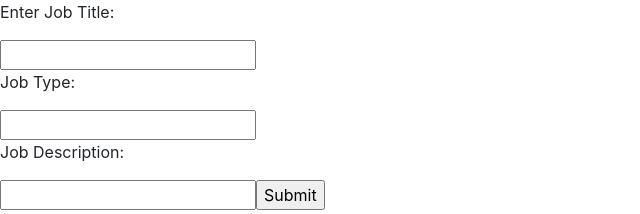
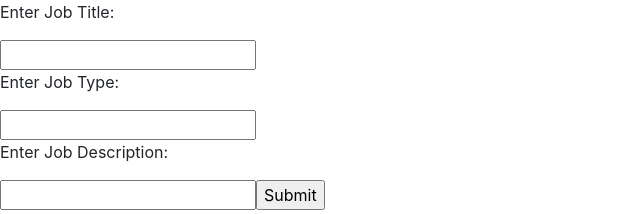
Before and after one commit to amakaanikwe/bric_sheets_react, a React (Create React App) app in the folder React_App/: page /post-job in a window 1280 px wide. Shown: the part 224-438 px from the top of the page, without its empty margins (0-640 px from the left). Built offline with nearby package versions, Linux system fonts and the light colour scheme.

Commit message:
Update JobForm

```diff
--- a/React_App/src/Components/Post_Job/PostJobForm.jsx
+++ b/React_App/src/Components/Post_Job/PostJobForm.jsx
@@ -34,13 +34,13 @@ const PostJobForm = () => {
                 name='username'
                 onChange={formChangeHandler}
             />
-                <p>Job Type:</p>
+                <p>Enter Job Type:</p>
                 <input
                 type='text'
                 name='age'
                 onChange={formChangeHandler}
             />
-             <p>Job Description:</p>
+             <p>Enter Job Description:</p>
                 <input
                 type='text'
                 name='details'
```
